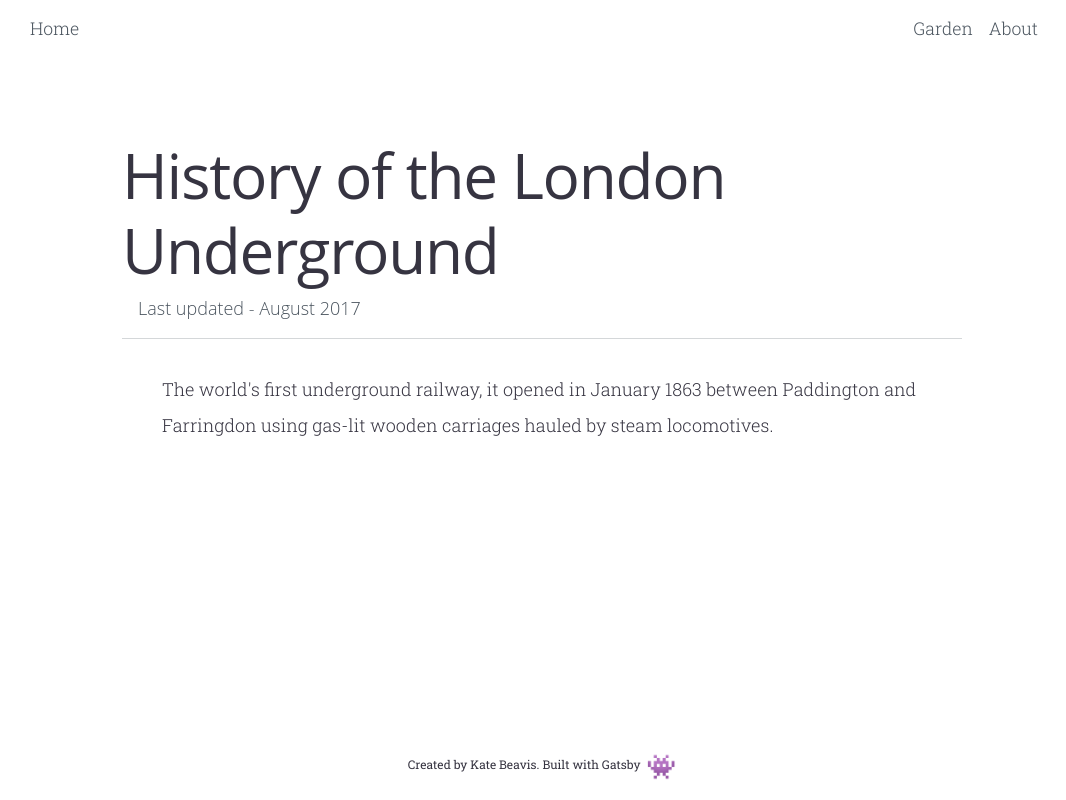
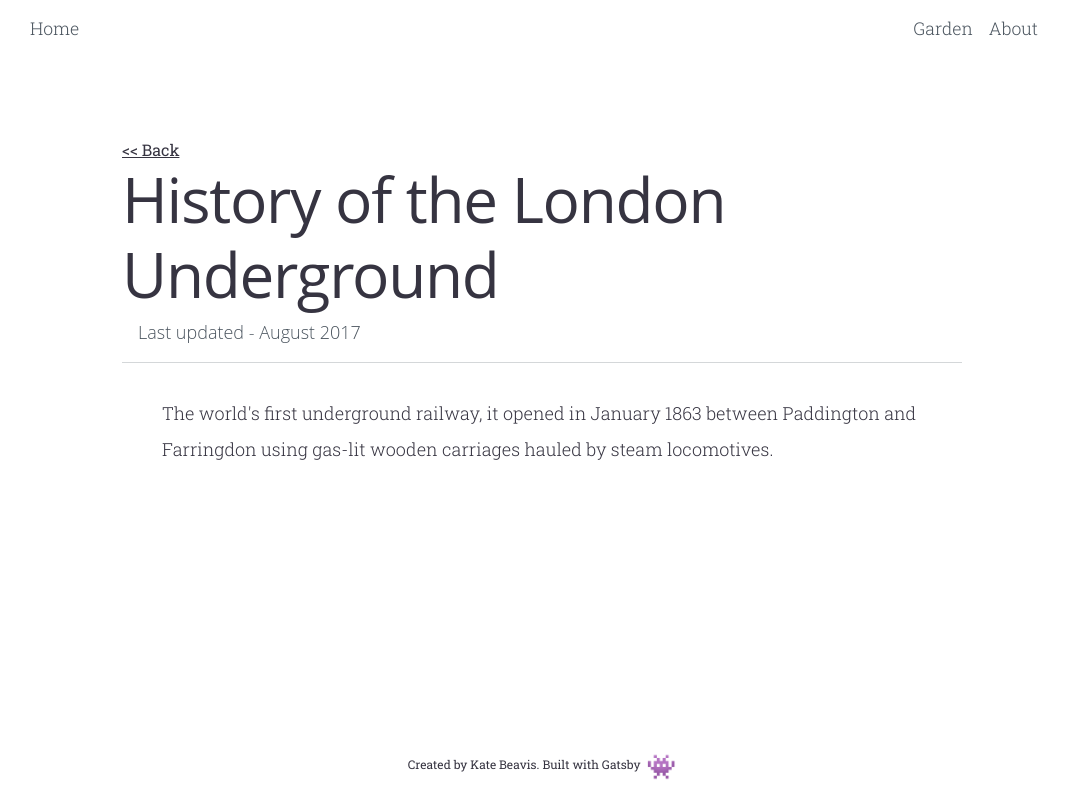
Before and after one commit to katebeavis/gatsby-blog, a Gatsby site: page /history-of-london-underground/ in a window 1280 px wide. Shown: the whole page, without its empty margins (98-1164 px from the left). Built offline with nearby package versions, Linux system fonts and the light colour scheme; Gatsby itself is replaced by a stand-in of ours; some packages are replaced by stand-ins of ours.

Commit message:
Add back link

```diff
--- a/package.json
+++ b/package.json
@@ -17,6 +17,7 @@
     "@emotion/core": "^10.1.1",
     "@mdx-js/mdx": "^1.6.21",
     "@mdx-js/react": "^1.6.21",
+    "@reach/router": "^1.3.4",
     "@types/mdx-js__react": "^1.5.3",
     "@types/react": "^16.9.17",
     "@types/react-helmet": "^5.0.15",
--- a/src/templates/post.tsx
+++ b/src/templates/post.tsx
@@ -1,7 +1,9 @@
 import React from 'react';
 import { graphql } from 'gatsby';
+import { navigate } from '@reach/router';
 import { MDXRenderer } from 'gatsby-plugin-mdx';
 import { MDXProvider } from '@mdx-js/react';
+import styled from 'styled-components';
 
 import { Date, theme } from '../assets/styles/index.style';
 import typography from '../constants/typography';
@@ -11,6 +13,15 @@ import Layout from '../components/Layout/Layout';
 import Text from '../components/Text/Text';
 
 const borderBottom = `1px solid ${theme.greyLight}`;
+
+const BackLink = styled.a`
+  text-decoration: underline;
+  color: ${theme.greyDark};
+  font-weight: 400;
+  &:hover {
+    cursor: pointer;
+  }
+`;
 
 /* eslint-disable */
 const shortcodes = {
@@ -71,6 +82,7 @@ function Post({ data }: any) {
   return (
     <Layout>
       <div style={{ margin: '0 auto', maxWidth: '840px' }}>
+        <BackLink onClick={() => navigate(-1)}>{'<< Back'}</BackLink>
         <Heading as='h1' style={{ lineHeight: '1.2em' }}>
           {post.frontmatter.title}
         </Heading>
```
